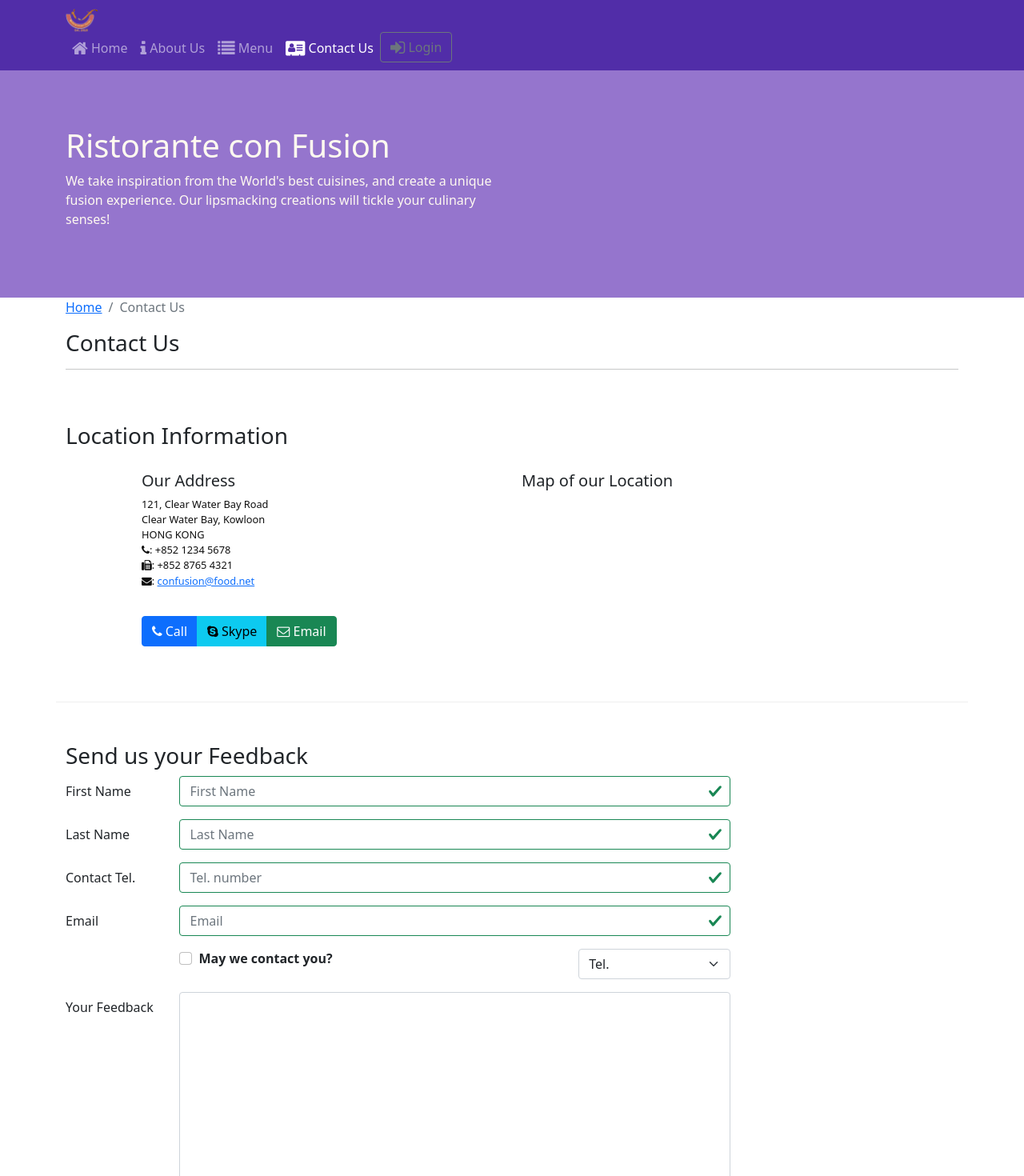
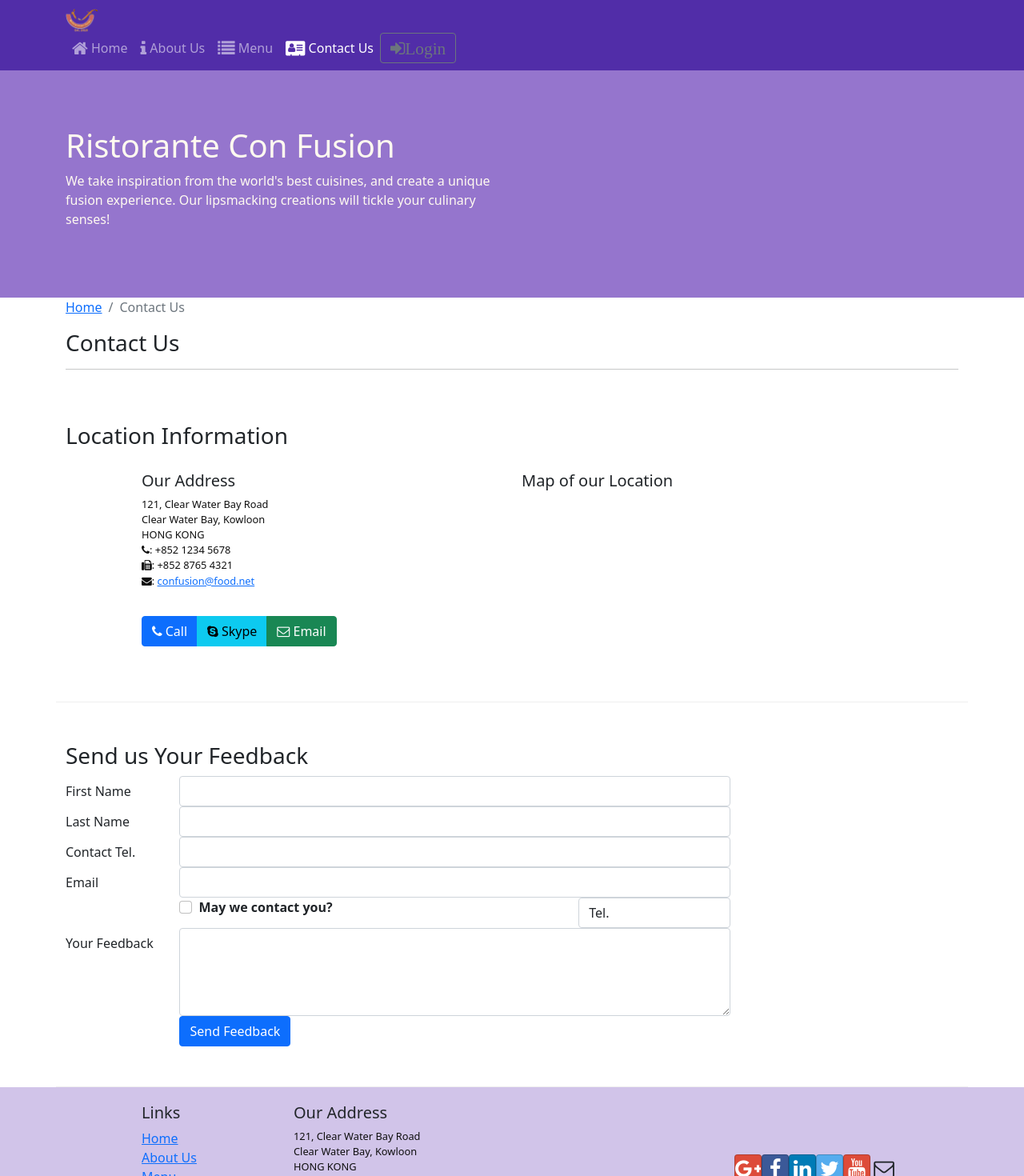
Before and after one commit to BuiTriThuc/ReactProject_FER, a React (Create React App) app: page /contactus in a window 1280 px wide. Shown: the top 1470 px of the page at 80% size. Built offline with nearby package versions, Linux system fonts and the light colour scheme.

Commit message:
Intro.to Redux

```diff
--- a/src/components/ContactComponent.js
+++ b/src/components/ContactComponent.js
@@ -1,100 +1,35 @@
-import React, { Component } from "react";
-import {
-  Breadcrumb,
-  BreadcrumbItem,
-  Button,
-  Form,
-  FormGroup,
-  Label,
-  Input,
-  Col,
-  Row,
-  FormFeedback,
-} from "reactstrap";
-import { Link } from "react-router-dom";
+import React from "react"
+import { Link } from "react-router-dom"
 
-class Contact extends Component {
-  constructor(props) {
-    super(props);
-    this.state = {
-      firstname: "",
-      lastname: "",
-      telnum: "",
-      email: "",
-      agree: false,
-      contactType: "Tel.",
-      message: "",
-      touched: {
-        firstname: false,
-        lastname: false,
-        telnum: false,
-        email: false,
-      },
-    };
+import { Breadcrumb, BreadcrumbItem, Button, Label, Col, Row } from "reactstrap"
+import { Formik, ErrorMessage, Form, Field } from "formik"
 
-    this.handleInputChange = this.handleInputChange.bind(this);
-    this.handleSubmit = this.handleSubmit.bind(this);
-    this.handleBlur = this.handleBlur.bind(this);
+export default function Contact() {
+	function validate(values) {
+		const errors = {}
+		if (values.firstname && values.firstname.length < 3)
+			errors.firstname = "First name should be >= to 3 characters"
+		else if (values.firstname && values.firstname.length > 10)
+			errors.firstname = "First name should be <= to 10 characters"
+
+		if (values.lastname && values.lastname.length < 3)
+			errors.lastname = "Last name should be >= to 3 characters"
+		else if (values.lastname && values.lastname.length > 10)
+			errors.lastname = "Last name should be <= to 10 characters"
+
+		const reg = /^\d+$/
+		if (values.telnum && !reg.test(values.telnum))
+			errors.telnum = "Tel. Number should contain only digits."
+
+		if (
+			values.email &&
+			values.email.split("").filter((x) => x === "@").length !== 1
+		)
+			errors.email = "Email should contain a @ sign."
+
+		return errors
 	}
 
-  handleInputChange(event) {
-    const target = event.target;
-    const value = target.type === "checkbox" ? target.checked : target.value;
-    const name = target.name;
-    this.setState({
-      [name]: value,
-    });
-  }
-  handleSubmit(event) {
-    console.log("Current State is: " + JSON.stringify(this.state));
-    alert("Current State is: " + JSON.stringify(this.state));
-    event.preventDefault();
-  }
-
-  handleBlur = (field) => (evt) => {
-    this.setState({
-      touched: { ...this.state.touched, [field]: true },
-    });
-  };
-
-  validate(firstname, lastname, telnum, email) {
-    const errors = {
-      firstname: "",
-      lastname: "",
-      telnum: "",
-      email: "",
-    };
-
-    if (this.state.touched.firstname && firstname.length < 3)
-      errors.firstname = "First Name should be >= 3 characters";
-    else if (this.state.touched.firstname && firstname.length > 10)
-      errors.firstname = "First Name should be <= 10 characters";
-
-    if (this.state.touched.lastname && lastname.length < 3)
-      errors.lastname = "Last Name should be >= 3 characters";
-    else if (this.state.touched.lastname && lastname.length > 10)
-      errors.lastname = "Last Name should be <= 10 characters";
-
-    const reg = /^\d+$/;
-    if (this.state.touched.telnum && !reg.test(telnum))
-      errors.telnum = "Tel. Number should contain only numbers";
-
-    if (
-      this.state.touched.email &&
-      email.split("").filter((x) => x === "@").length !== 1
-    )
-      errors.email = "Email should contain a @";
-
-    return errors;
-  }
-
-  render() {
-    const errors = this.validate(
-      this.state.firstname,
-      this.state.lastname,
-      this.state.telnum,
-      this.state.email
-    );
 	return (
 		<div className="container">
 			<div className="row">
@@ -127,7 +62,9 @@ class Contact extends Component {
 						<i className="fa fa-fax"></i>: +852 8765 4321
 						<br />
 						<i className="fa fa-envelope"></i>:{" "}
-              <a href="mailto:confusion@food.net">confusion@food.net</a>
+						<a href="mailto:confusion@food.net">
+							confusion@food.net
+						</a>
 					</address>
 				</div>
 				<div className="col-12 col-sm-6 offset-sm-1">
@@ -138,8 +75,7 @@ class Contact extends Component {
 						<a
 							role="button"
 							className="btn btn-primary"
-                href="tel:+85212345678"
-              >
+							href="tel:+85212345678">
 							<i className="fa fa-phone"></i> Call
 						</a>
 						<a role="button" className="btn btn-info">
@@ -148,8 +84,7 @@ class Contact extends Component {
 						<a
 							role="button"
 							className="btn btn-success"
-                href="mailto:confusion@food.net"
-              >
+							href="mailto:confusion@food.net">
 							<i className="fa fa-envelope-o"></i> Email
 						</a>
 					</div>
@@ -157,139 +92,146 @@ class Contact extends Component {
 			</div>
 			<div className="row row-content">
 				<div className="col-12">
-            <h3>Send us your Feedback</h3>
+					<h3>Send us Your Feedback</h3>
 				</div>
 				<div className="col-12 col-md-9">
-            <Form onSubmit={this.handleSubmit}>
-              <FormGroup row>
+					<Formik
+						initialValues={{
+							firstname: "",
+							lastname: "",
+							telnum: "",
+							email: "",
+							agree: false,
+							contactType: "tel",
+							message: "",
+						}}
+						validate={validate}
+						onSubmit={(values, actions) => {
+							console.log(
+								"Current state is: " + JSON.stringify(values)
+							)
+							actions.setSubmitting(false)
+						}}>
+						<Form>
+							<Row className="form-group">
 								<Label htmlFor="firstname" md={2}>
 									First Name
 								</Label>
 								<Col md={10}>
-                  <Input
-                    type="text"
-                    id="firstname"
+									<Field
 										name="firstname"
-                    placeholder="First Name"
-                    value={this.state.firstname}
-                    valid={errors.firstname === ""}
-                    invalid={errors.firstname !== ""}
-                    onBlur={this.handleBlur("firstname")}
-                    onChange={this.handleInputChange}
+										className="form-control"
 									/>
-                  <FormFeedback>{errors.firstname}</FormFeedback>
+									<ErrorMessage
+										name="firstname"
+										component="div"
+										className="text-danger"
+									/>
 								</Col>
-              </FormGroup>
-              <FormGroup row>
+							</Row>
+
+							<Row className="form-group">
 								<Label htmlFor="lastname" md={2}>
 									Last Name
 								</Label>
 								<Col md={10}>
-                  <Input
-                    type="text"
-                    id="lastname"
+									<Field
 										name="lastname"
-                    placeholder="Last Name"
-                    value={this.state.lastname}
-                    valid={errors.lastname === ""}
-                    invalid={errors.lastname !== ""}
-                    onBlur={this.handleBlur("lastname")}
-                    onChange={this.handleInputChange}
+										className="form-control"
 									/>
-                  <FormFeedback>{errors.lastname}</FormFeedback>
+									<ErrorMessage
+										name="lastname"
+										component="div"
+										className="text-danger"
+									/>
 								</Col>
-              </FormGroup>
-              <FormGroup row>
+							</Row>
+
+							<Row className="form-group">
 								<Label htmlFor="telnum" md={2}>
 									Contact Tel.
 								</Label>
 								<Col md={10}>
-                  <Input
+									<Field
 										type="tel"
-                    id="telnum"
 										name="telnum"
-                    placeholder="Tel. number"
-                    value={this.state.telnum}
-                    valid={errors.telnum === ""}
-                    invalid={errors.telnum !== ""}
-                    onBlur={this.handleBlur("telnum")}
-                    onChange={this.handleInputChange}
+										className="form-control"
 									/>
-                  <FormFeedback>{errors.telnum}</FormFeedback>
+									<ErrorMessage
+										name="telnum"
+										component="div"
+										className="text-danger"
+									/>
 								</Col>
-              </FormGroup>
-              <FormGroup row>
+							</Row>
+
+							<Row className="form-group">
 								<Label htmlFor="email" md={2}>
 									Email
 								</Label>
 								<Col md={10}>
-                  <Input
+									<Field
 										type="email"
-                    id="email"
 										name="email"
-                    placeholder="Email"
-                    value={this.state.email}
-                    valid={errors.email === ""}
-                    invalid={errors.email !== ""}
-                    onBlur={this.handleBlur("email")}
-                    onChange={this.handleInputChange}
+										className="form-control"
+									/>
+									<ErrorMessage
+										name="email"
+										component="div"
+										className="text-danger"
 									/>
 								</Col>
-              </FormGroup>
-              <FormGroup row>
+							</Row>
+
+							<Row className="form-group">
 								<Col md={{ size: 6, offset: 2 }}>
-                  <FormGroup check>
+									<div className="form-check">
 										<Label check>
-                      <Input
+											<Field
 												type="checkbox"
 												name="agree"
-                        checked={this.state.agree}
-                        onChange={this.handleInputChange}
+												className="form-check-input"
 											/>{" "}
 											<strong>May we contact you?</strong>
 										</Label>
-                  </FormGroup>
+									</div>
 								</Col>
 								<Col md={{ size: 3, offset: 1 }}>
-                  <Input
-                    type="select"
+									<Field
+										as="select"
 										name="contactType"
-                    value={this.state.contactType}
-                    onChange={this.handleInputChange}
-                  >
-                    <option>Tel.</option>
-                    <option>Email</option>
-                  </Input>
+										className="form-control">
+										<option value="tel">Tel.</option>
+										<option value="email">Email</option>
+									</Field>
 								</Col>
-              </FormGroup>
-              <FormGroup row>
+							</Row>
+
+							<Row className="form-group">
 								<Label htmlFor="message" md={2}>
 									Your Feedback
 								</Label>
 								<Col md={10}>
-                  <Input
-                    type="textarea"
-                    id="message"
+									<Field
+										as="textarea"
 										name="message"
-                    rows="12"
-                    value={this.state.message}
-                    onChange={this.handleInputChange}
-                  ></Input>
+										rows="4"
+										className="form-control"
+									/>
 								</Col>
-              </FormGroup>
-              <FormGroup row>
+							</Row>
+
+							<Row className="form-group">
 								<Col md={{ size: 10, offset: 2 }}>
 									<Button type="submit" color="primary">
 										Send Feedback
 									</Button>
-                  <FormFeedback>{errors.email}</FormFeedback>
 								</Col>
-              </FormGroup>
+							</Row>
 						</Form>
+					</Formik>
 				</div>
 			</div>
 		</div>
-    );
+	)
 }
-}
-export default Contact;
--- a/src/components/HeaderComponent.js
+++ b/src/components/HeaderComponent.js
@@ -1,4 +1,5 @@
-import React, { Component } from "react";
+import React, { useState, useRef } from "react";
+import { NavLink } from "react-router-dom";
 import {
 	Navbar,
 	NavbarBrand,
@@ -6,9 +7,8 @@ import {
 	NavbarToggler,
 	Collapse,
 	NavItem,
-  Jumbotron,
+	Modal,
 	Button,
-  Modal,
 	ModalHeader,
 	ModalBody,
 	Form,
@@ -16,60 +16,114 @@ import {
 	Input,
 	Label,
 } from "reactstrap";
-import { NavLink } from "react-router-dom";
+import logo from "../assets/images/logo.png";
 
-class Header extends Component {
-  constructor(props) {
-    super(props);
+const Header = () => {
+	const [isNavOpen, setIsNavOpen] = useState(false)
+	const [isModalOpen, setIsModalOpen] = useState(false)
 
-    this.toggleNav = this.toggleNav.bind(this);
-    this.state = {
-      isNavOpen: false,
-      isModalOpen: false,
-    };
-    this.toggleModal = this.toggleModal.bind(this);
-    // this.handleLogin = this.handleLogin.bind(this);
+	const username = useRef(null)
+	const password = useRef(null)
+	const remember = useRef(null)
+
+	function handleLogin(e) {
+		e.preventDefault()
+		setIsModalOpen(!isModalOpen)
+		alert(
+			"Username: " +
+				username.current.value +
+				" Password: " +
+				password.current.value +
+				" Remember: " +
+				remember.current.checked
+		)
 	}
+	return (
+		<>
+			<Navbar dark expand="md">
+				<div className="container">
+					<NavbarToggler onClick={() => setIsNavOpen(!isNavOpen)} />
+					<NavbarBrand className="mr-auto" href="/">
+						<img
+							src={logo}
+							height="30"
+							width="41"
+							alt="Ristorante Con Fusion"
+						/>
+					</NavbarBrand>
 
-//   handleLogin(event) {
-//     this.toggleModal();
-//     alert(
-//       "Username: " +
-//         this.username.value +
-//         " Password: " +
-//         this.password.value +
-//         " Remember: " +
-//         this.remember.checked
-//     );
-//     event.preventDefault();
-//   }
+					<Collapse isOpen={isNavOpen} navbar>
+						<Nav navbar>
+							<NavItem>
+								<NavLink className="nav-link" to="/home">
+									<span className="fa fa-home fa-lg"></span>{" "}
+									Home
+								</NavLink>
+							</NavItem>
+							<NavItem>
+								<NavLink className="nav-link" to="/aboutus">
+									<span className="fa fa-info fa-lg"></span>{" "}
+									About Us
+								</NavLink>
+							</NavItem>
+							<NavItem>
+								<NavLink className="nav-link" to="/menu">
+									<span className="fa fa-list fa-lg"></span>{" "}
+									Menu
+								</NavLink>
+							</NavItem>
+							<NavItem>
+								<NavLink className="nav-link" to="/contactus">
+									<span className="fa fa-address-card fa-lg"></span>{" "}
+									Contact Us
+								</NavLink>
+							</NavItem>
+						</Nav>
+						<Nav className="ml-auto" navbar>
+							<NavItem>
+								<Button
+									outline
+									onClick={() =>
+										setIsModalOpen(!isModalOpen)
+									}>
+									<span className="fa fa-sign-in fa-lg">
+										Login
+									</span>
+								</Button>
+							</NavItem>
+						</Nav>
+					</Collapse>
+				</div>
+			</Navbar>
+			<div className="jumbotron">
+				<div className="container">
+					<div className="row row-header">
+						<div className="col-12 col-sm-6">
+							<h1>Ristorante Con Fusion</h1>
+							<p>
+								We take inspiration from the world's best
+								cuisines, and create a unique fusion experience.
+								Our lipsmacking creations will tickle your
+								culinary senses!
+							</p>
+						</div>
+					</div>
+				</div>
 
-  toggleModal() {
-    this.setState({
-      isModalOpen: !this.state.isModalOpen,
-    });
-  }
-
-  toggleNav() {
-    this.setState({
-      isNavOpen: !this.state.isNavOpen,
-    });
-  }
-
-  render() {
-    return (
-      <div>
-        <Modal isOpen={this.state.isModalOpen} toggle={this.toggleModal}>
-          <ModalHeader toggle={this.toggleModal}>Login</ModalHeader>
+      </div>
+			<Modal
+				isOpen={isModalOpen}
+				toggle={() => setIsModalOpen(!isModalOpen)}>
+				<ModalHeader>Login</ModalHeader>
 				<ModalBody>
-            <Form onSubmit={this.handleLogin}>
+					<Form onSubmit={(e) => handleLogin(e)}>
 						<FormGroup>
 							<Label htmlFor="username">Username</Label>
 							<Input
 								type="text"
 								id="username"
 								name="username"
-                  innerRef={(input) => (this.username = input)}
+								innerRef={username}
 							/>
 						</FormGroup>
 						<FormGroup>
@@ -78,7 +132,7 @@ class Header extends Component {
 								type="password"
 								id="password"
 								name="password"
-                  innerRef={(input) => (this.password = input)}
+								innerRef={password}
 							/>
 						</FormGroup>
 						<FormGroup check>
@@ -86,9 +140,9 @@ class Header extends Component {
 								<Input
 									type="checkbox"
 									name="remember"
-                    innerRef={(input) => (this.remember = input)}
+									innerRef={remember}
 								/>
-                  Remember me
+								Remember Me
 							</Label>
 						</FormGroup>
 						<Button type="submit" value="submit" color="primary">
@@ -97,68 +151,8 @@ class Header extends Component {
 					</Form>
 				</ModalBody>
 			</Modal>
-
-        <Navbar dark expand="md">
-          <div className="container">
-            <NavbarToggler onClick={this.toggleNav} />
-            <NavbarBrand className="mr-auto" href="/">
-              <img
-                src="assets/images/logo.png"
-                height="30"
-                width="41"
-                alt="Ristorante Con Fusion"
-              />
-            </NavbarBrand>
-            <Collapse isOpen={this.state.isNavOpen} navbar>
-              <Nav navbar>
-                <NavItem>
-                  <NavLink className="nav-link" to="/home">
-                    <span className="fa fa-home fa-lg"></span> Home
-                  </NavLink>
-                </NavItem>
-                <NavItem>
-                  <NavLink className="nav-link" to="/aboutus">
-                    <span className="fa fa-info fa-lg"></span> About Us
-                  </NavLink>
-                </NavItem>
-                <NavItem>
-                  <NavLink className="nav-link" to="/menu">
-                    <span className="fa fa-list fa-lg"></span> Menu
-                  </NavLink>
-                </NavItem>
-                <NavItem>
-                  <NavLink className="nav-link" to="/contactus">
-                    <span className="fa fa-address-card fa-lg"></span> Contact
-                    Us
-                  </NavLink>
-                </NavItem>
-                <NavItem>
-                  <Button outline onClick={this.toggleModal}>
-                    <span className="fa fa-sign-in fa-lg"></span> Login
-                  </Button>
-                </NavItem>
-              </Nav>
-            </Collapse>
-          </div>
-        </Navbar>
-
-        <div className="jumbotron">
-          <div className="container">
-            <div className="row row-header">
-              <div className="col-12 col-sm-6">
-                <h1>Ristorante con Fusion</h1>
-                <p>
-                  We take inspiration from the World's best cuisines, and create
-                  a unique fusion experience. Our lipsmacking creations will
-                  tickle your culinary senses!
-                </p>
-              </div>
-            </div>
-          </div>
-        </div>
-      </div>
-    );
-  }
+		</>
+	)
 }
 
-export default Header;
+export default Header
```
Also changed, not shown: package.json (+8 -2 lines), 1 other file (tests, documents, lock files or other folders). Lines whose indentation alone changed are shown as unchanged.
